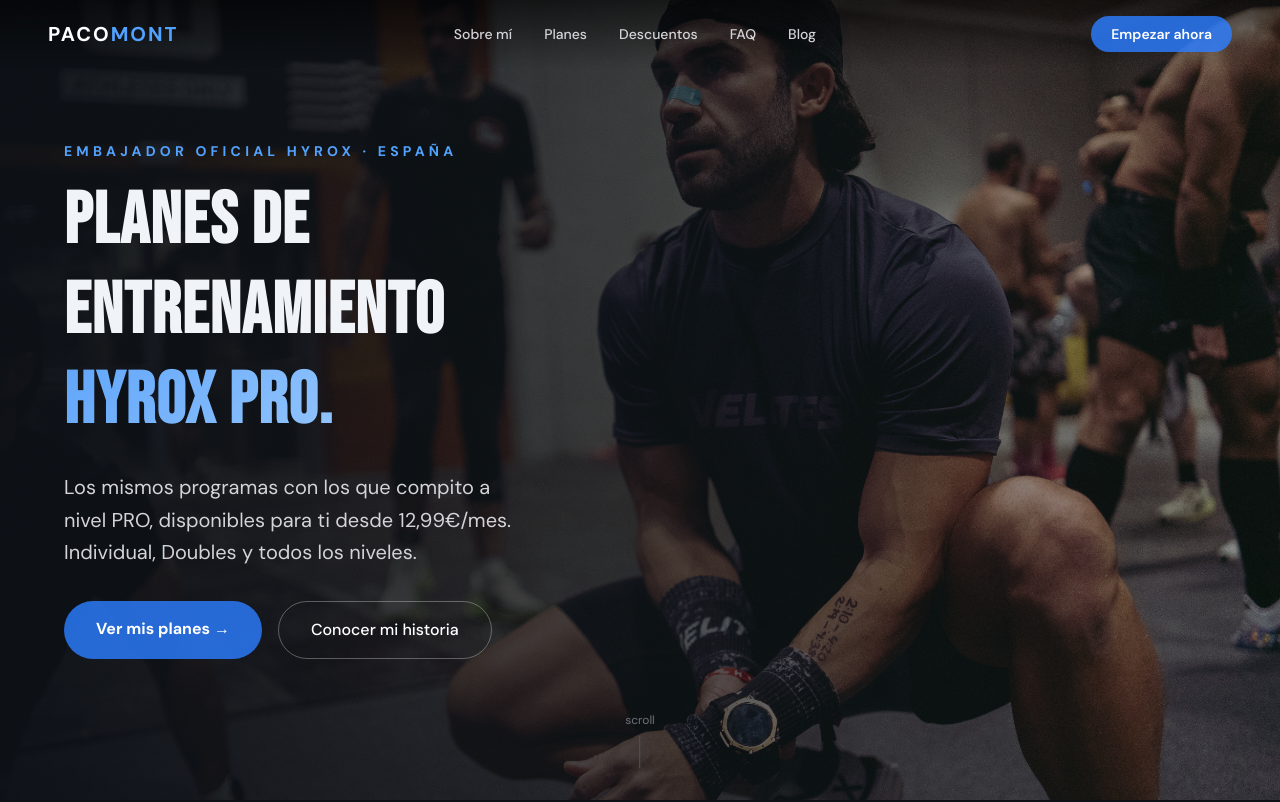
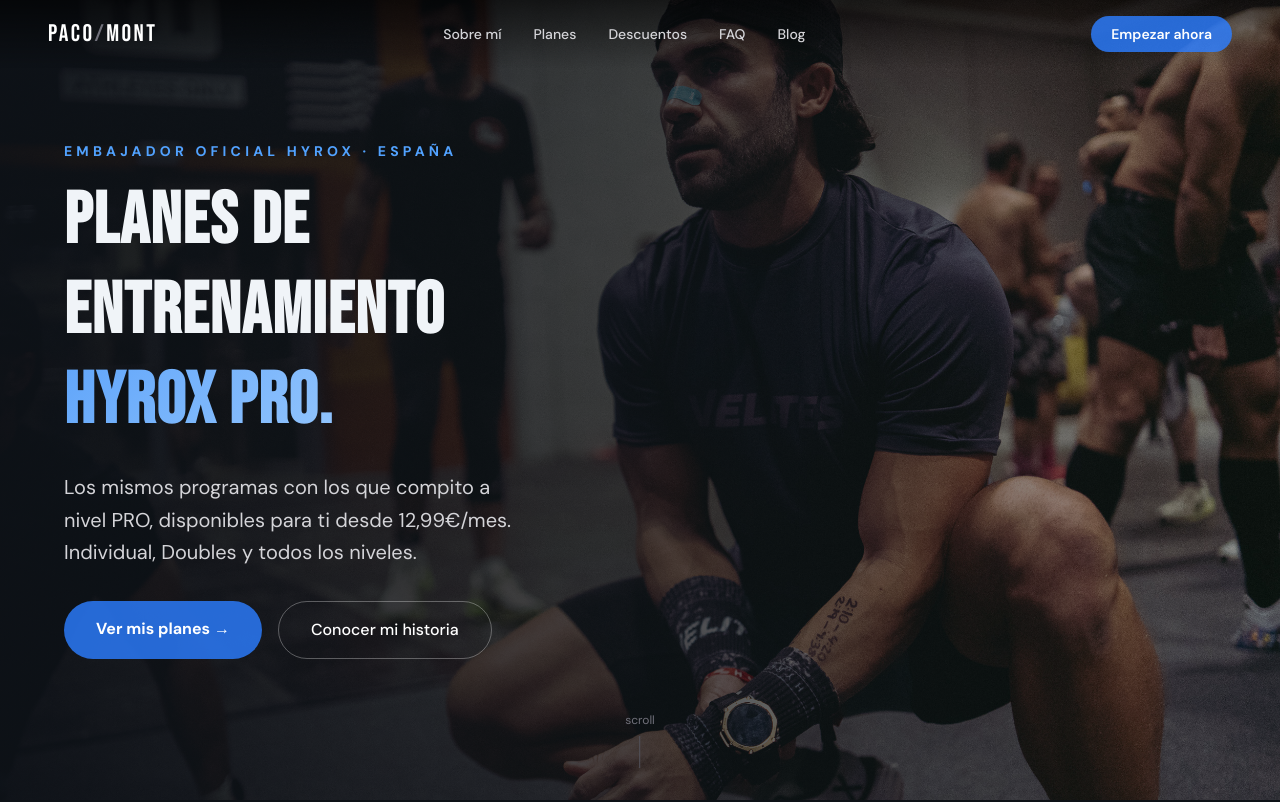
Before and after one commit to lijas23-hash/pacomontweb, a Next.js app: page / in a window 1280 px wide. Shown: the top 802 px of the page. Built offline with nearby package versions, Linux system fonts and the light colour scheme.

Commit message:
update navbar logo: Bebas Neue font, PACO/MONT style

```diff
--- a/src/components/Navbar.tsx
+++ b/src/components/Navbar.tsx
@@ -15,8 +15,8 @@ export default function Navbar() {
   return (
     <nav className="fixed top-0 left-0 right-0 z-50 px-6 py-4 md:px-12 bg-gradient-to-b from-black/60 to-transparent">
       <div className="flex items-center justify-between">
-        <a href="/" className="text-white font-bold text-xl tracking-widest uppercase">
-          Paco<span className="text-blue-400">mont</span>
+        <a href="/" className="text-white text-2xl tracking-widest uppercase" style={{ fontFamily: "var(--font-bebas)" }}>
+          PACO<span className="text-zinc-500">/</span>MONT
         </a>
 
         {/* Desktop links */}
```
